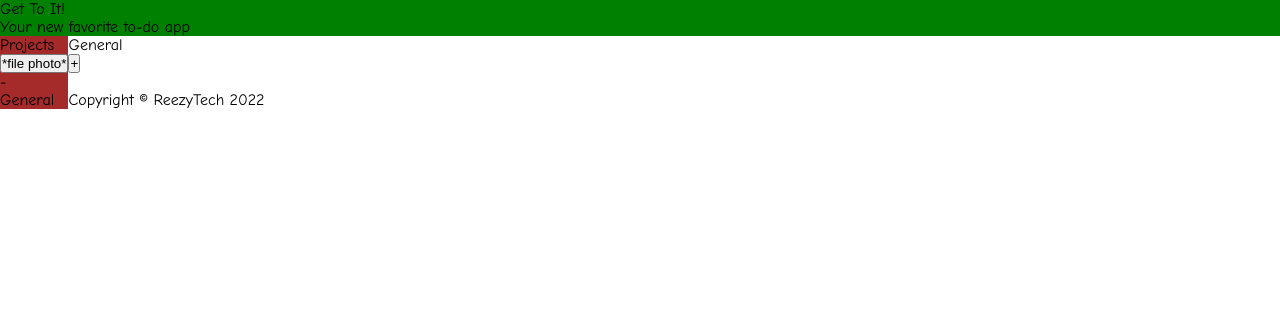
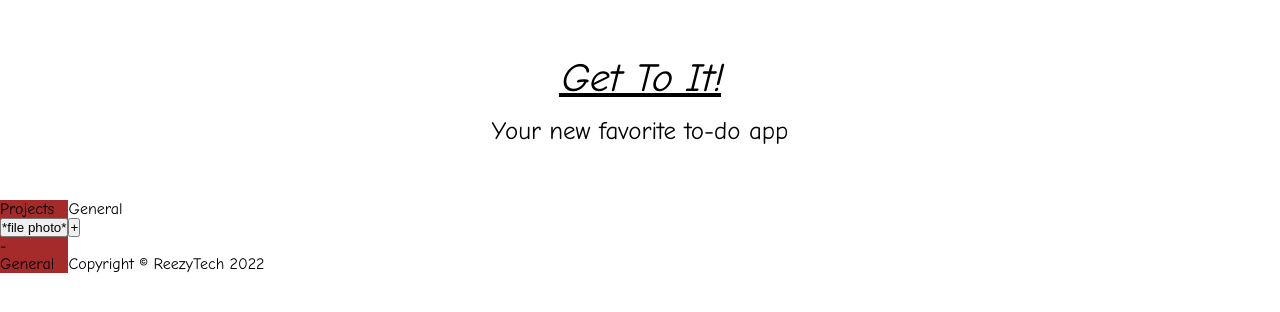
Before and after one commit to reezymane/todo-list, a website built with webpack: page dist/index.html in a window 1280 px wide. Built offline with nearby package versions, Linux system fonts and the light colour scheme; files whose address does not match are found by name.

Commit message:
Add header styling

```diff
--- a/src/style.css
+++ b/src/style.css
@@ -41,9 +41,38 @@ body {
 .sidebar {
     background-color: brown;
 }
+ /*Set height and alignment of header*/
+header {
+    height: 200px;
+    display: flex;
+    align-items: center;
+    justify-content: center;
+}
 
-header {
-    background-color: green;
+/*Header background color, border, content alignment, font and padding*/
+header div {
+    background-color: rgba(255, 255, 255, 0.48);
+
+    border-radius: 15px;
+
+    display: flex;
+    flex-direction: column;
+    align-items: center;
+    justify-content: center;
+    gap: 15px;
+
+    padding: 30px 50px;
+
+    font-size: 25px;
+}
+
+/*Title styling*/
+header div p:first-child {
+    font-size: 40px;
+
+    text-decoration: underline;
+
+    font-style: italic;
 }
 
 form {
```
